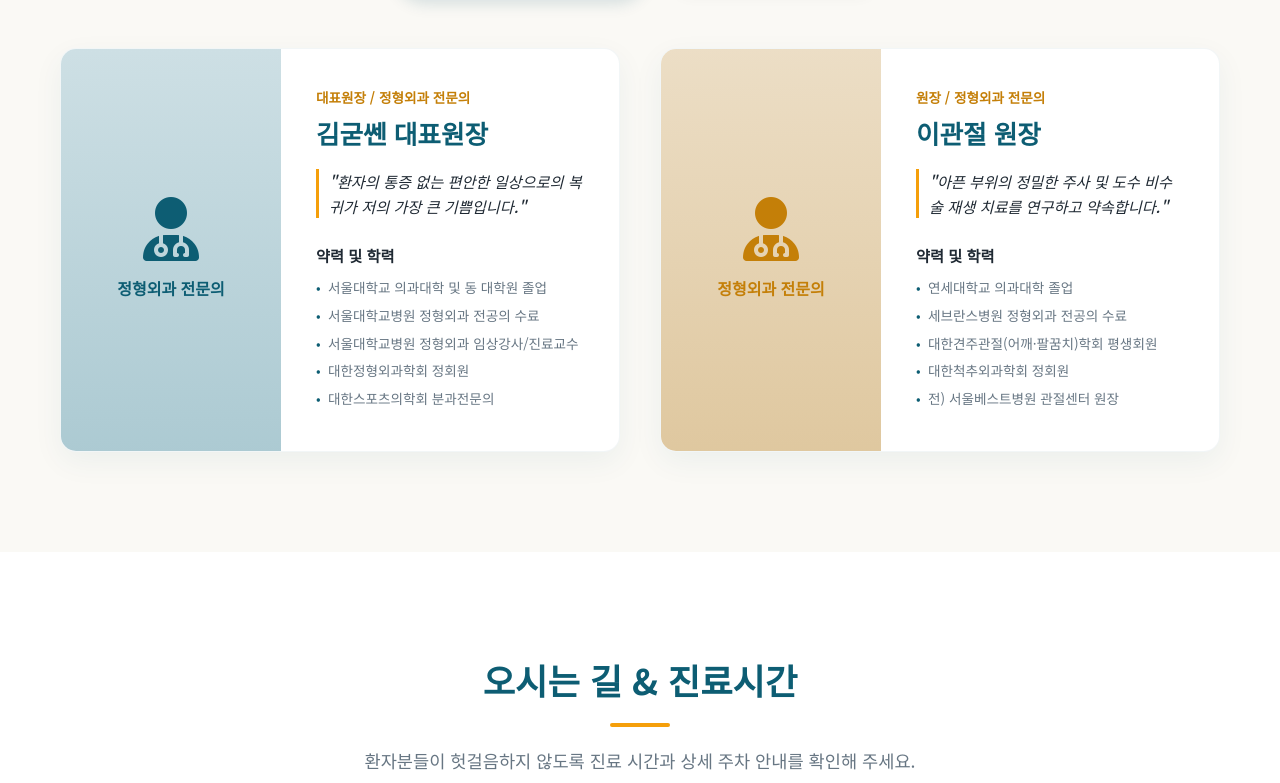
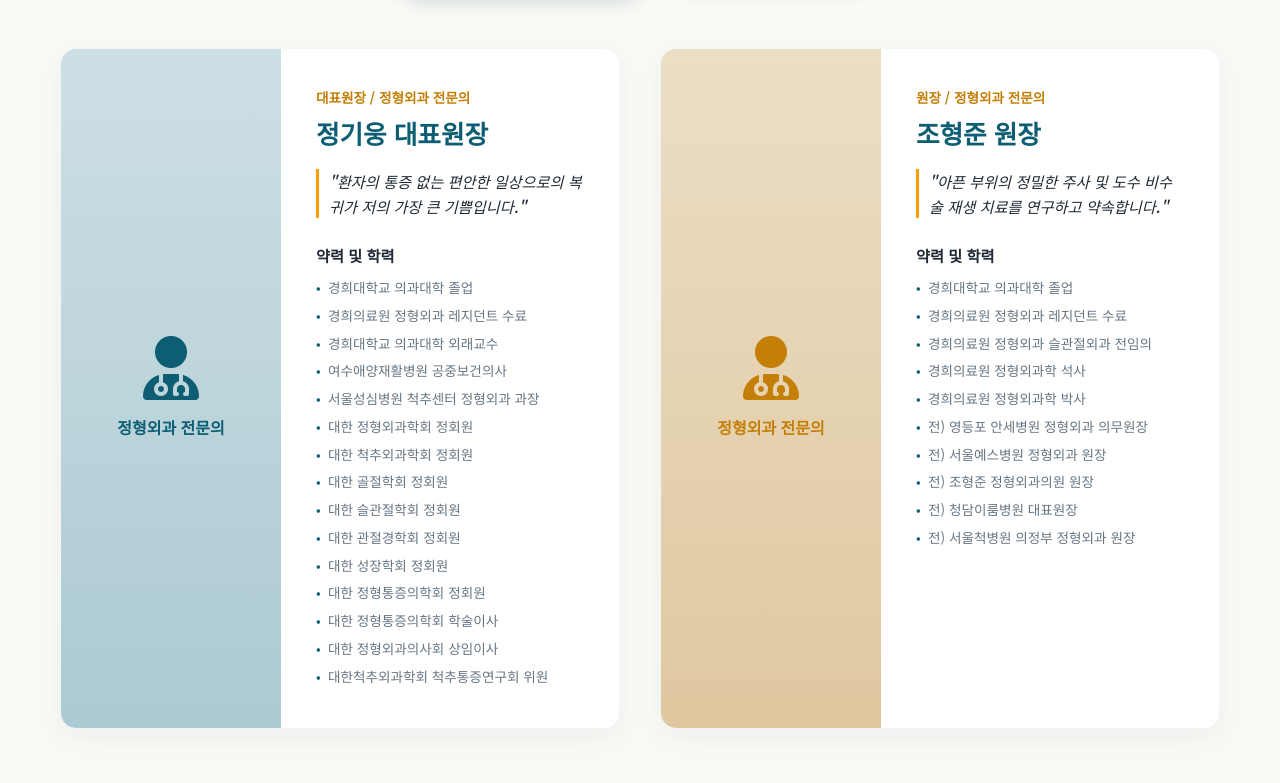
Before and after one commit to cholinus-OS/goodssen, a Next.js app: page / in a window 1280 px wide. Shown: the part 2517-3300 px from the top of the page. Built offline with nearby package versions, Linux system fonts and the light colour scheme.

Commit message:
의료진 이력 실제 정보로 업데이트

```diff
--- a/src/app/page.tsx
+++ b/src/app/page.tsx
@@ -210,16 +210,26 @@ export default function Home() {
                     </div>
                     <div className="doctor-info">
                       <span className="doc-position">대표원장 / 정형외과 전문의</span>
-                      <h3 className="doc-name">김굳쎈 대표원장</h3>
+                      <h3 className="doc-name">정기웅 대표원장</h3>
                       <p className="doc-philosophy">"환자의 통증 없는 편안한 일상으로의 복귀가 저의 가장 큰 기쁨입니다."</p>
                       <div className="doc-history">
                         <h4>약력 및 학력</h4>
                         <ul>
-                          <li>서울대학교 의과대학 및 동 대학원 졸업</li>
-                          <li>서울대학교병원 정형외과 전공의 수료</li>
-                          <li>서울대학교병원 정형외과 임상강사/진료교수</li>
-                          <li>대한정형외과학회 정회원</li>
-                          <li>대한스포츠의학회 분과전문의</li>
+                          <li>경희대학교 의과대학 졸업</li>
+                          <li>경희의료원 정형외과 레지던트 수료</li>
+                          <li>경희대학교 의과대학 외래교수</li>
+                          <li>여수애양재활병원 공중보건의사</li>
+                          <li>서울성심병원 척추센터 정형외과 과장</li>
+                          <li>대한 정형외과학회 정회원</li>
+                          <li>대한 척추외과학회 정회원</li>
+                          <li>대한 골절학회 정회원</li>
+                          <li>대한 슬관절학회 정회원</li>
+                          <li>대한 관절경학회 정회원</li>
+                          <li>대한 성장학회 정회원</li>
+                          <li>대한 정형통증의학회 정회원</li>
+                          <li>대한 정형통증의학회 학술이사</li>
+                          <li>대한 정형외과의사회 상임이사</li>
+                          <li>대한척추외과학회 척추통증연구회 위원</li>
                         </ul>
                       </div>
                     </div>
@@ -233,16 +243,21 @@ export default function Home() {
                     </div>
                     <div className="doctor-info">
                       <span className="doc-position">원장 / 정형외과 전문의</span>
-                      <h3 className="doc-name">이관절 원장</h3>
+                      <h3 className="doc-name">조형준 원장</h3>
                       <p className="doc-philosophy">"아픈 부위의 정밀한 주사 및 도수 비수술 재생 치료를 연구하고 약속합니다."</p>
                       <div className="doc-history">
                         <h4>약력 및 학력</h4>
                         <ul>
-                          <li>연세대학교 의과대학 졸업</li>
-                          <li>세브란스병원 정형외과 전공의 수료</li>
-                          <li>대한견주관절(어깨·팔꿈치)학회 평생회원</li>
-                          <li>대한척추외과학회 정회원</li>
-                          <li>전) 서울베스트병원 관절센터 원장</li>
+                          <li>경희대학교 의과대학 졸업</li>
+                          <li>경희의료원 정형외과 레지던트 수료</li>
+                          <li>경희의료원 정형외과 슬관절외과 전임의</li>
+                          <li>경희의료원 정형외과학 석사</li>
+                          <li>경희의료원 정형외과학 박사</li>
+                          <li>전) 영등포 안세병원 정형외과 의무원장</li>
+                          <li>전) 서울예스병원 정형외과 원장</li>
+                          <li>전) 조형준 정형외과의원 원장</li>
+                          <li>전) 청담이룸병원 대표원장</li>
+                          <li>전) 서울척병원 의정부 정형외과 원장</li>
                         </ul>
                       </div>
                     </div>
@@ -262,16 +277,23 @@ export default function Home() {
                     </div>
                     <div className="doctor-info">
                       <span className="doc-position">원장 / 소화기내과 전문의</span>
-                      <h3 className="doc-name">박내과 원장</h3>
+                      <h3 className="doc-name">기혜진 원장</h3>
                       <p className="doc-philosophy">"정밀한 위·대장 내시경 검사를 통해 숨겨진 질환을 찾아 조기에 치료하겠습니다."</p>
                       <div className="doc-history">
                         <h4>약력 및 학력</h4>
                         <ul>
-                          <li>가톨릭대학교 의과대학 졸업</li>
-                          <li>서울성모병원 내과 전공의 수료</li>
-                          <li>대한소화기내시경학회 세부전문의</li>
-                          <li>대한임상초음파학회 인정의</li>
-                          <li>대한당뇨병학회 및 고혈압학회 회원</li>
+                          <li>경희대학교 의과전문대학원 졸업</li>
+                          <li>경희의료원 내과 전공의 수료</li>
+                          <li>강동경희대병원 소화기 내과 진료교수</li>
+                          <li>대한 내과학회 평생회원</li>
+                          <li>대한 소화기내시경학회 평생회원</li>
+                          <li>대한 임상초음파학회 평생회원</li>
+                          <li>대한 소화기학회 정회원</li>
+                          <li>대한 고혈압학회 정회원</li>
+                          <li>대한 당뇨병학회 정회원</li>
+                          <li>대한 비만학회 정회원</li>
+                          <li>대한 항노화학회 정회원</li>
+                          <li>대한 소아알레르기호흡기학회 정회원</li>
                         </ul>
                       </div>
                     </div>
--- a/src/components/Footer.tsx
+++ b/src/components/Footer.tsx
@@ -33,7 +33,7 @@ export default function Footer() {
         <div className="footer-container">
           <p className="copyright">© 2026 굳쎈정형외과내과의원. All Rights Reserved. Designed for premium care.</p>
           <div className="footer-address">
-            상호명: 굳쎈정형외과내과의원 | 대표자: 김굳쎈 | 주소: 서울 노원구 동일로 1673 (신한은행 건물 4층) | 사업자등록번호: 123-45-67890
+            상호명: 굳쎈정형외과내과의원 | 대표자: 정기웅 | 주소: 서울 노원구 동일로 1673 (신한은행 건물 4층) | 사업자등록번호: 123-45-67890
           </div>
         </div>
       </div>
```
